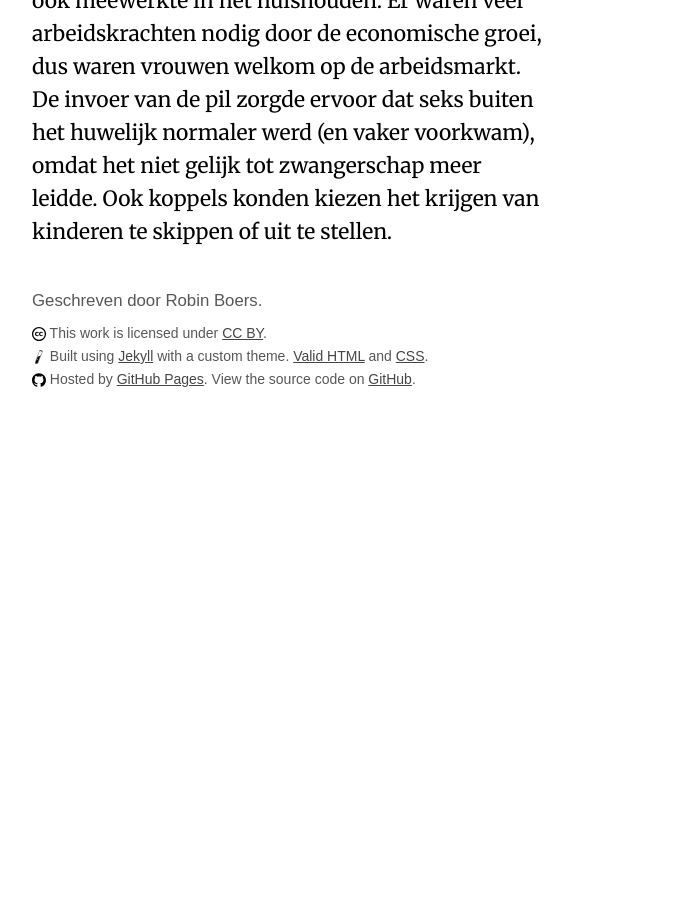
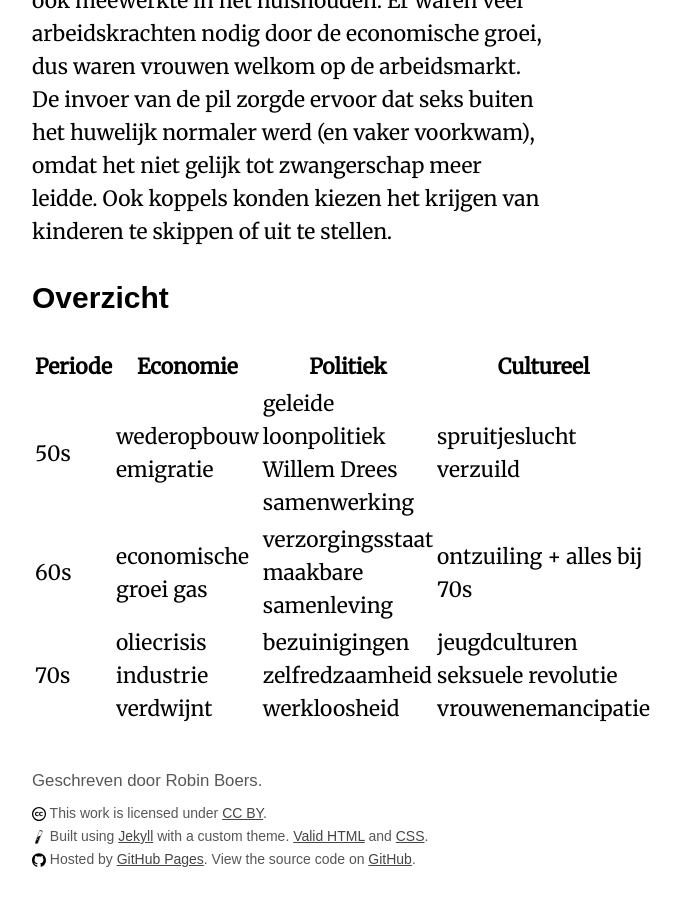
Before and after one commit to RobinBoers/school.geheimesite.nl, a Jekyll site: the page built from 3VWO/TW4/Geschiedenis.md, in a window 1280 px wide and 900 px high, scrolled down 7111 px. Shown: the whole window, without its empty margins (352-1033 px from the left). Built offline with Jekyll 4.4.1, drawn with Linux system fonts in a browser that asks for light colours; some web fonts are replaced; our own code applies the rules of GitHub Pages for plain Markdown files; before the commit the page ends 7531 px from its top, so only the background shows below that.

Commit message:
Add overzicht

```diff
--- a/3VWO/TW4/Geschiedenis.md
+++ b/3VWO/TW4/Geschiedenis.md
@@ -90,3 +90,11 @@ De jeugd stelde in de jaren 60 het gezag van hun ouders, overheid en kerk steeds
 - **Provo's**: hadden kritiek op het overheid en waren tegen de consumptiemaatschappij. (Amsterdam)
 
 De vrouwen emancipeerde, want ze voelde er niks voor huisvrouw te worden. Ze eiste een even goede opleiding als jongens, zodat ze een gelijke kans hadden op een goede baan. Ze wilde dat mannen ook meewerkte in het huishouden. Er waren veel arbeidskrachten nodig door de economische groei, dus waren vrouwen welkom op de arbeidsmarkt. De invoer van de pil zorgde ervoor dat seks buiten het huwelijk normaler werd (en vaker voorkwam), omdat het niet gelijk tot zwangerschap meer leidde. Ook koppels konden kiezen het krijgen van kinderen te skippen of uit te stellen.
+
+## Overzicht
+
+| Periode | Economie                       | Politiek                                       | Cultureel                                           |
+|---------|--------------------------------|------------------------------------------------|-----------------------------------------------------|
+| 50s     | wederopbouw emigratie          | geleide loonpolitiek Willem Drees samenwerking | spruitjeslucht verzuild                             |
+| 60s     | economische groei gas          | verzorgingsstaat maakbare samenleving          | ontzuiling + alles bij 70s                          |
+| 70s     | oliecrisis industrie verdwijnt | bezuinigingen zelfredzaamheid werkloosheid     | jeugdculturen seksuele revolutie vrouwenemancipatie |
```
